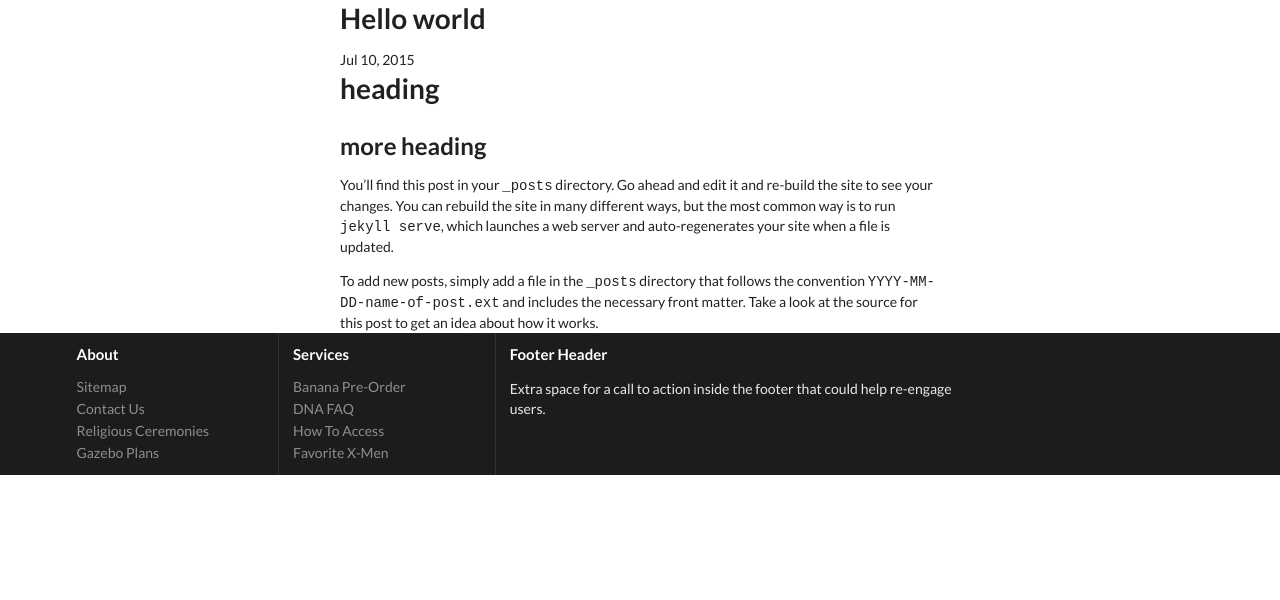
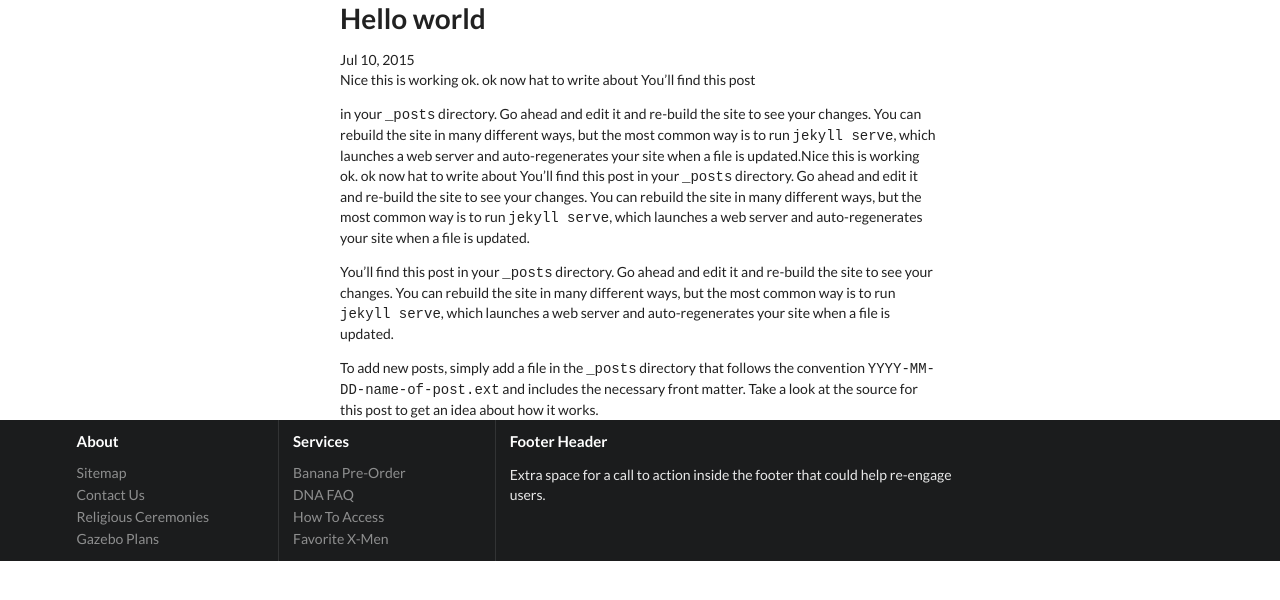
Before and after one commit to yogi-jerz/yogi-jerz.github.io, a Jekyll site: the page built from _posts/2015-07-10-hello-world.markdown, in a window 1280 px wide. Shown: the top 600 px of the page. Built offline with Jekyll 4.4.1, drawn with Linux system fonts in a browser that asks for light colours; nearby versions of some CDN libraries.

Commit message:
add in blog

```diff
--- a/_posts/2015-07-10-hello-world.markdown
+++ b/_posts/2015-07-10-hello-world.markdown
@@ -5,9 +5,9 @@
 categories: jekyll update
 ---
 
-#heading
+Nice this is working ok. ok now hat to write about You’ll find this post
 
-##more heading
+in your `_posts` directory. Go ahead and edit it and re-build the site to see your changes. You can rebuild the site in many different ways, but the most common way is to run `jekyll serve`, which launches a web server and auto-regenerates your site when a file is updated.Nice this is working ok. ok now hat to write about You’ll find this post in your `_posts` directory. Go ahead and edit it and re-build the site to see your changes. You can rebuild the site in many different ways, but the most common way is to run `jekyll serve`, which launches a web server and auto-regenerates your site when a file is updated.
 
 You’ll find this post in your `_posts` directory. Go ahead and edit it and re-build the site to see your changes. You can rebuild the site in many different ways, but the most common way is to run `jekyll serve`, which launches a web server and auto-regenerates your site when a file is updated.
 
--- a/index.html
+++ b/index.html
@@ -78,8 +78,7 @@
 
                 <span class="post-meta">{{ post.date | date: "%b %-d, %Y" }}</span>
                 <h3 class="ui header"> <a class="post-link" href="{{ post.url }}">{{ post.title }}</a></h3>
-
-                </h3>
+                <p>{{ post.excerpt }}</p>
                </div>
             {% endfor %}
 
```
